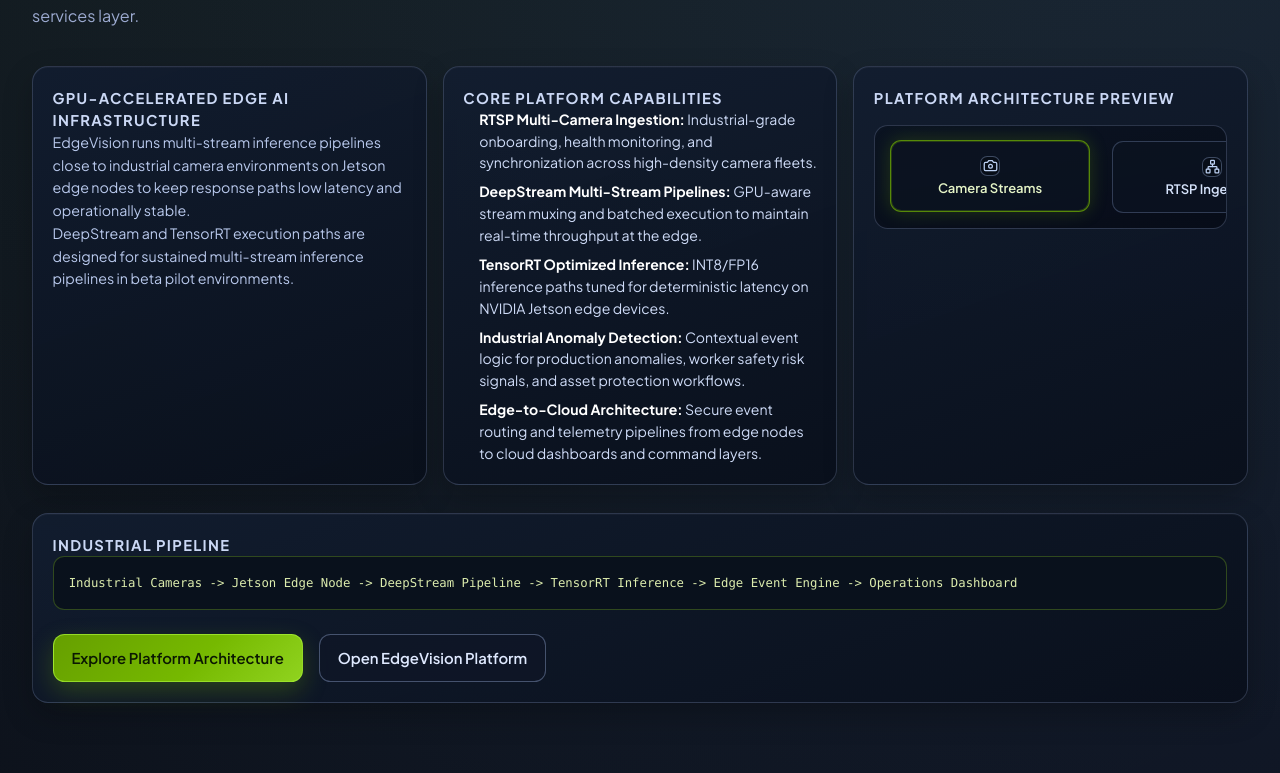
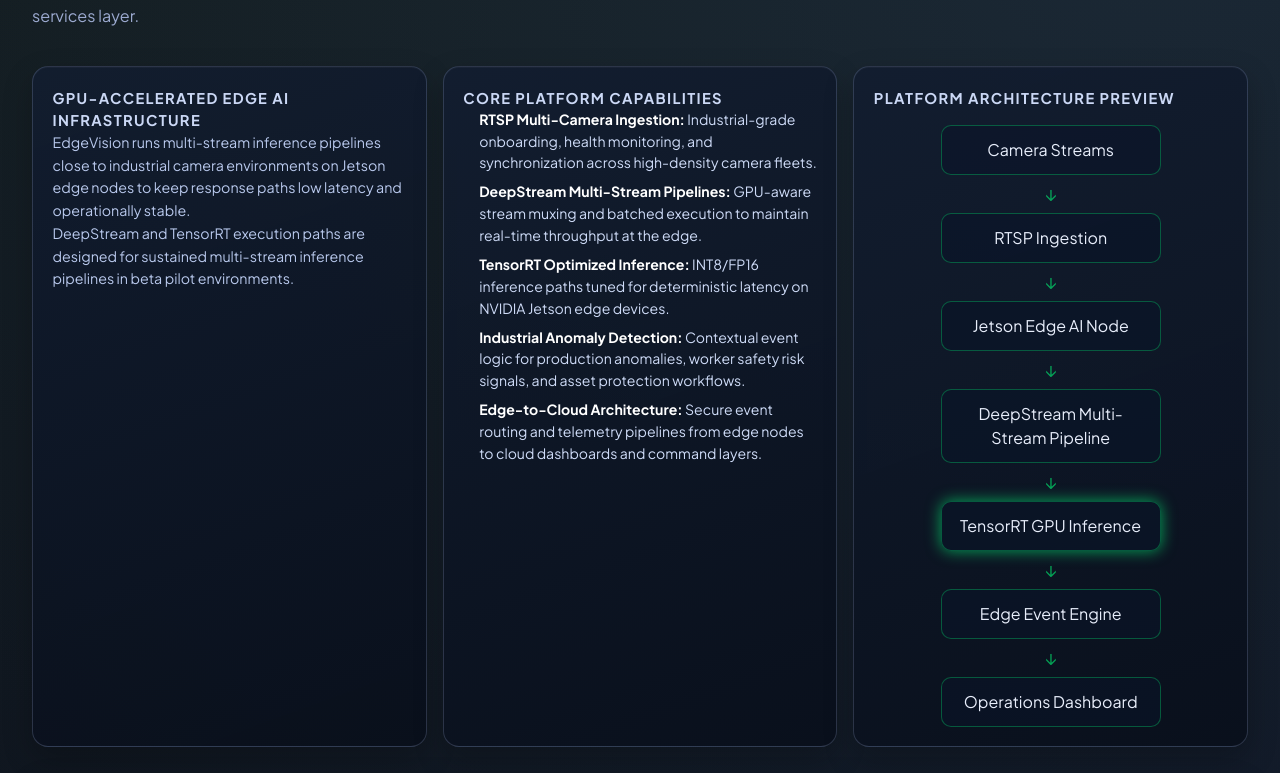
Before and after one commit to krishvatech/krishvatech.com, a React (Vite) app: page / in a window 1280 px wide. Shown: the part 1089-1862 px from the top of the page. Built offline with nearby package versions, Linux system fonts and the light colour scheme.

Commit message:
Update UI/UX

```diff
--- a/src/components/ArchitectureDiagram.jsx
+++ b/src/components/ArchitectureDiagram.jsx
@@ -1,6 +1,31 @@
 import React from "react";
-import { GPUDataPipeline } from "./pipeline/GPUDataPipeline";
 
-export const ArchitectureDiagram = ({ steps = [], className = "" }) => (
-  <GPUDataPipeline stages={steps} className={className} />
-);
+const defaultArchitectureSteps = [
+  "Camera Streams",
+  "RTSP Ingestion",
+  "Jetson Edge AI Node",
+  "DeepStream Multi-Stream Pipeline",
+  "TensorRT GPU Inference",
+  "Edge Event Engine",
+  "Operations Dashboard",
+];
+
+export const ArchitectureDiagram = ({ steps = defaultArchitectureSteps, className = "" }) => {
+  const safeSteps = (steps || []).filter(Boolean);
+
+  return (
+    <div className={`architecture-preview ${className}`.trim()} role="list" aria-label="Platform architecture preview">
+      {safeSteps.map((step, index) => (
+        <React.Fragment key={step}>
+          <div
+            className={`arch-node ${step.toLowerCase().includes("tensorrt") ? "tensor-node" : ""}`.trim()}
+            role="listitem"
+          >
+            {step}
+          </div>
+          {index < safeSteps.length - 1 ? <div className="arch-arrow" aria-hidden="true">↓</div> : null}
+        </React.Fragment>
+      ))}
+    </div>
+  );
+};
--- a/src/content/platformData.js
+++ b/src/content/platformData.js
@@ -139,8 +139,8 @@
   "Camera Streams",
   "RTSP Ingestion",
   "Jetson Edge AI Node",
-  "DeepStream Pipeline",
-  "TensorRT Inference",
+  "DeepStream Multi-Stream Pipeline",
+  "TensorRT GPU Inference",
   "Edge Event Engine",
   "Operations Dashboard",
 ];
--- a/src/index.css
+++ b/src/index.css
@@ -1469,65 +1469,32 @@
   background: rgba(9, 14, 25, 0.82);
 }
 
-.arch-diagram {
-  display: flex;
-  align-items: center;
-  gap: 0.65rem;
-  overflow-x: auto;
-  padding: 0.2rem;
+.architecture-preview {
+  display: flex;
+  flex-direction: column;
+  align-items: center;
+  gap: 10px;
+  width: 100%;
 }
 
 .arch-node {
-  min-width: 12rem;
-  padding: 0.62rem 0.8rem;
-  border-radius: 0.68rem;
-  border: 1px solid rgba(149, 170, 214, 0.3);
-  background: rgba(16, 23, 38, 0.84);
-  color: #d6e2fa;
-  font-size: 0.86rem;
-  display: inline-flex;
-  align-items: center;
-  gap: 0.5rem;
-  flex-shrink: 0;
-}
-
-.arch-node-icon {
-  width: 1.45rem;
-  height: 1.45rem;
-  border-radius: 0.45rem;
-  border: 1px solid rgba(162, 184, 223, 0.35);
-  background: rgba(12, 18, 31, 0.7);
-  color: #bcd0f5;
-  display: inline-flex;
-  align-items: center;
-  justify-content: center;
-}
-
-.arch-link {
-  position: relative;
-  width: 3.1rem;
-  min-width: 3.1rem;
-  height: 0.45rem;
-  display: inline-flex;
-  align-items: center;
-}
-
-.arch-link-line {
-  position: absolute;
-  inset: 0;
-  height: 2px;
-  background: linear-gradient(90deg, rgba(112, 137, 190, 0.25), rgba(128, 158, 224, 0.95), rgba(112, 137, 190, 0.25));
-}
-
-.arch-link-pulse {
-  position: absolute;
-  left: -0.2rem;
-  width: 0.46rem;
-  height: 0.46rem;
-  border-radius: 999px;
-  background: #8fd11c;
-  box-shadow: 0 0 10px rgba(143, 209, 28, 0.7);
-  animation: flowPulseX 1.9s linear infinite;
+  width: 220px;
+  max-width: 100%;
+  padding: 12px;
+  border-radius: 10px;
+  border: 1px solid rgba(0, 255, 120, 0.3);
+  background: rgba(10, 20, 40, 0.6);
+  text-align: center;
+}
+
+.arch-arrow {
+  color: rgba(0, 255, 120, 0.6);
+  font-size: 18px;
+  line-height: 1;
+}
+
+.tensor-node {
+  box-shadow: 0 0 15px rgba(0, 255, 120, 0.6);
 }
 
 @keyframes gridFloat {
@@ -1695,37 +1662,6 @@
     min-height: 31rem;
   }
 
-  .arch-diagram {
-    flex-direction: column;
-    align-items: stretch;
-  }
-
-  .arch-node {
-    width: 100%;
-    min-width: 0;
-  }
-
-  .arch-link {
-    width: 0.5rem;
-    min-width: 0.5rem;
-    height: 3rem;
-    margin: 0 auto;
-    justify-content: center;
-  }
-
-  .arch-link-line {
-    width: 2px;
-    height: 100%;
-    inset: auto;
-    background: linear-gradient(180deg, rgba(112, 137, 190, 0.25), rgba(128, 158, 224, 0.95), rgba(112, 137, 190, 0.25));
-  }
-
-  .arch-link-pulse {
-    left: 0;
-    top: -0.2rem;
-    animation: flowPulseY 1.9s linear infinite;
-  }
-
   .edge-infra-shell {
     height: 26rem;
   }
@@ -1803,7 +1739,6 @@
   .gpu-ambient-green,
   .gpu-ambient-blue,
   .gpu-node,
-  .arch-link-pulse,
   .packet {
     animation: none;
   }
```
Also changed, not shown: 14 other files (tests, documents, lock files or other folders).
